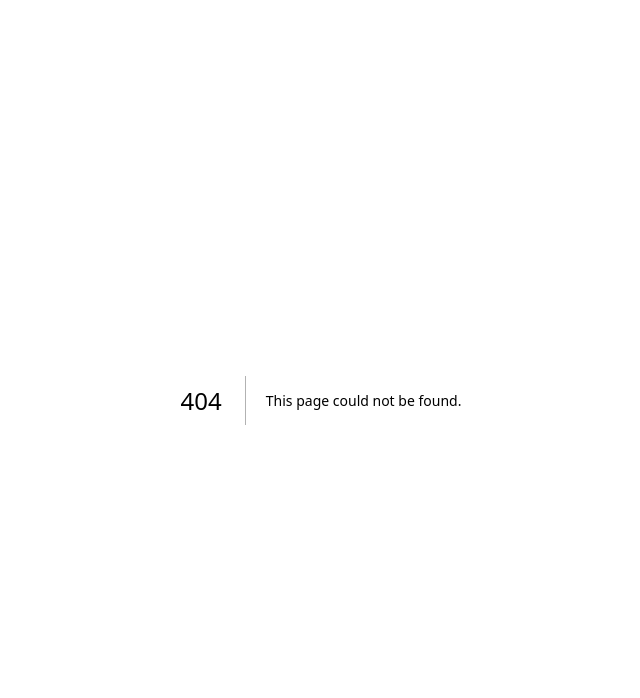
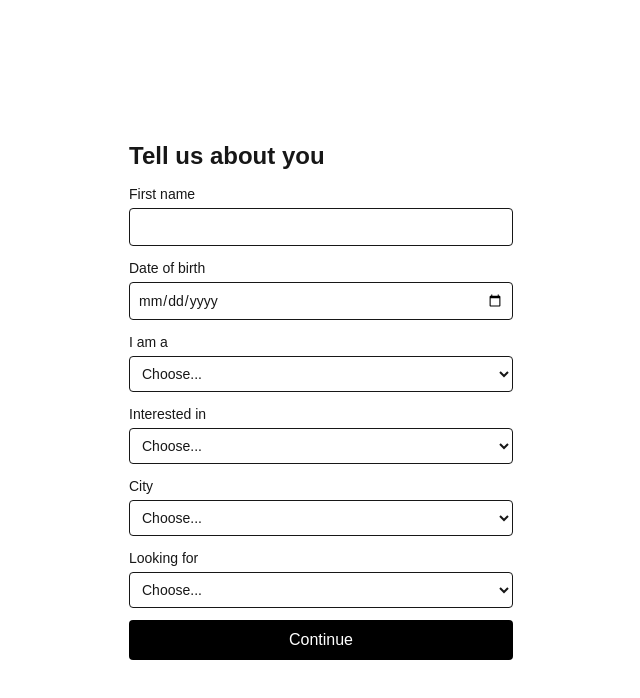
Before and after one commit to Charan-1810/Dating-app, a Next.js app in the folder elitmus/: page /onboarding in a window 1280 px wide. Before the commit this address had no page. Shown: the top 698 px of the page, without its empty margins (319-959 px from the left). Built offline with nearby package versions, Linux system fonts and the light colour scheme.

Commit message:
Add profile tables along RLS,onboarding and 18+ check

```diff
--- a/elitmus/app/login/page.js
+++ b/elitmus/app/login/page.js
@@ -25,9 +25,9 @@ export default function LoginPage() {
         <input
           name="password"
           type="password"
-          placeholder="Password (min 6 characters)"
+          placeholder="Password (min 8 characters)"
           required
-          minLength={6}
+          minLength={8}
           className="rounded border p-2"
         />
 
--- /dev/null
+++ b/elitmus/app/onboarding/actions.js
@@ -0,0 +1,32 @@
+"use server";
+
+import { redirect } from "next/navigation";
+import { createClient } from "@/lib/supabase/server";
+import { getAge } from "@/lib/options";
+
+export async function createProfile(prevState, formData) {
+  const supabase = await createClient();
+  const {
+    data: { user },
+  } = await supabase.auth.getUser();
+  if (!user) redirect("/login");
+
+  const profile = {
+    id: user.id,
+    name: formData.get("name")?.trim(),
+    birthdate: formData.get("birthdate"),
+    gender: formData.get("gender"),
+    interested_in: formData.get("interested_in"),
+    city: formData.get("city"),
+    intent: formData.get("intent"),
+  };
+
+  if (!profile.birthdate || getAge(profile.birthdate) < 18) {
+    return { error: "You must be 18 or older to join." };
+  }
+
+  const { error } = await supabase.from("profiles").insert(profile);
+  if (error) return { error: error.message };
+
+  redirect("/");
+}
--- /dev/null
+++ b/elitmus/app/onboarding/page.js
@@ -0,0 +1,63 @@
+"use client";
+
+import { useActionState } from "react";
+import { createProfile } from "./actions";
+import { CITIES, GENDERS, INTERESTED_IN, INTENTS } from "@/lib/options";
+
+export default function OnboardingPage() {
+  const [state, formAction, pending] = useActionState(createProfile, null);
+
+  return (
+    <main className="flex min-h-screen items-center justify-center p-4">
+      <form action={formAction} className="flex w-full max-w-sm flex-col gap-3">
+        <h1 className="text-2xl font-semibold">Tell us about you</h1>
+
+        <label className="flex flex-col gap-1 text-sm">
+          First name
+          <input name="name" required maxLength={50} className="rounded border p-2" />
+        </label>
+
+        <label className="flex flex-col gap-1 text-sm">
+          Date of birth
+          <input name="birthdate" type="date" required className="rounded border p-2" />
+        </label>
+
+        <Select label="I am a" name="gender" options={GENDERS} />
+        <Select label="Interested in" name="interested_in" options={INTERESTED_IN} />
+        <Select
+          label="City"
+          name="city"
+          options={CITIES.map((c) => ({ value: c, label: c }))}
+        />
+        <Select label="Looking for" name="intent" options={INTENTS} />
+
+        {state?.error && <p className="text-sm text-red-600">{state.error}</p>}
+
+        <button
+          disabled={pending}
+          className="rounded bg-black p-2 text-white disabled:opacity-50"
+        >
+          {pending ? "Saving..." : "Continue"}
+        </button>
+      </form>
+    </main>
+  );
+}
+
+function Select({ label, name, options }) {
+  return (
+    <label className="flex flex-col gap-1 text-sm">
+      {label}
+      <select name={name} required defaultValue="" className="rounded border p-2">
+        <option value="" disabled>
+          Choose...
+        </option>
+        {options.map((o) => (
+          <option key={o.value} value={o.value}>
+            {o.label}
+          </option>
+        ))}
+      </select>
+    </label>
+  );
+}
--- a/elitmus/app/page.js
+++ b/elitmus/app/page.js
@@ -1,20 +1,50 @@
+import { Suspense } from "react";
+import { redirect } from "next/navigation";
 import { createClient } from "@/lib/supabase/server";
 import { logout } from "./login/actions";
+import { getAge, INTENTS } from "@/lib/options";
+import { connection } from "next/server";
 
-export default async function Home() {
+// Static shell: the same for everyone, shown instantly
+export default function Home() {
+  return (
+    <main className="flex min-h-screen flex-col items-center justify-center gap-2 p-4">
+      <Suspense fallback={<p className="text-gray-500">Loading your profile...</p>}>
+        <ProfileCard />
+      </Suspense>
+      <form action={logout} className="mt-4">
+        <button className="rounded border px-4 py-2">Log out</button>
+      </form>
+    </main>
+  );
+}
+
+// Dynamic part: runs per request (cookies, database, current date)
+async function ProfileCard() {
+  await connection();
   const supabase = await createClient();
   const {
     data: { user },
   } = await supabase.auth.getUser();
 
+  const { data: profile } = await supabase
+    .from("profiles")
+    .select("*")
+    .eq("id", user.id)
+    .maybeSingle();
+
+  if (!profile) redirect("/onboarding");
+
+  const intent = INTENTS.find((i) => i.value === profile.intent)?.label;
+
   return (
-    <main className="flex min-h-screen flex-col items-center justify-center gap-4 p-4">
+    <>
+      <h1 className="text-2xl font-semibold">
+        {profile.name}, {getAge(profile.birthdate)}
+      </h1>
       <p>
-        Logged in as <strong>{user?.email}</strong>
+        {profile.city} · {intent}
       </p>
-      <form action={logout}>
-        <button className="rounded border px-4 py-2">Log out</button>
-      </form>
-    </main>
+    </>
   );
 }
--- /dev/null
+++ b/elitmus/lib/options.js
@@ -0,0 +1,33 @@
+export const CITIES = [
+  "Bengaluru", "Chennai", "Delhi NCR", "Hyderabad",
+  "Kolkata", "Mumbai", "Pune", "Other",
+];
+
+export const GENDERS = [
+  { value: "woman", label: "Woman" },
+  { value: "man", label: "Man" },
+  { value: "non-binary", label: "Non-binary" },
+];
+
+export const INTERESTED_IN = [
+  { value: "women", label: "Women" },
+  { value: "men", label: "Men" },
+  { value: "everyone", label: "Everyone" },
+];
+
+export const INTENTS = [
+  { value: "long-term", label: "Long-term relationship" },
+  { value: "short-term", label: "Something casual" },
+  { value: "friendship", label: "New friends" },
+  { value: "figuring-out", label: "Still figuring it out" },
+];
+
+export function getAge(birthdate) {
+  const today = new Date();
+  const dob = new Date(birthdate);
+  let age = today.getFullYear() - dob.getFullYear();
+  const hadBirthday =
+    today.getMonth() > dob.getMonth() ||
+    (today.getMonth() === dob.getMonth() && today.getDate() >= dob.getDate());
+  return hadBirthday ? age : age - 1;
+}
```
Also changed, not shown: 1 other file (tests, documents, lock files or other folders).
